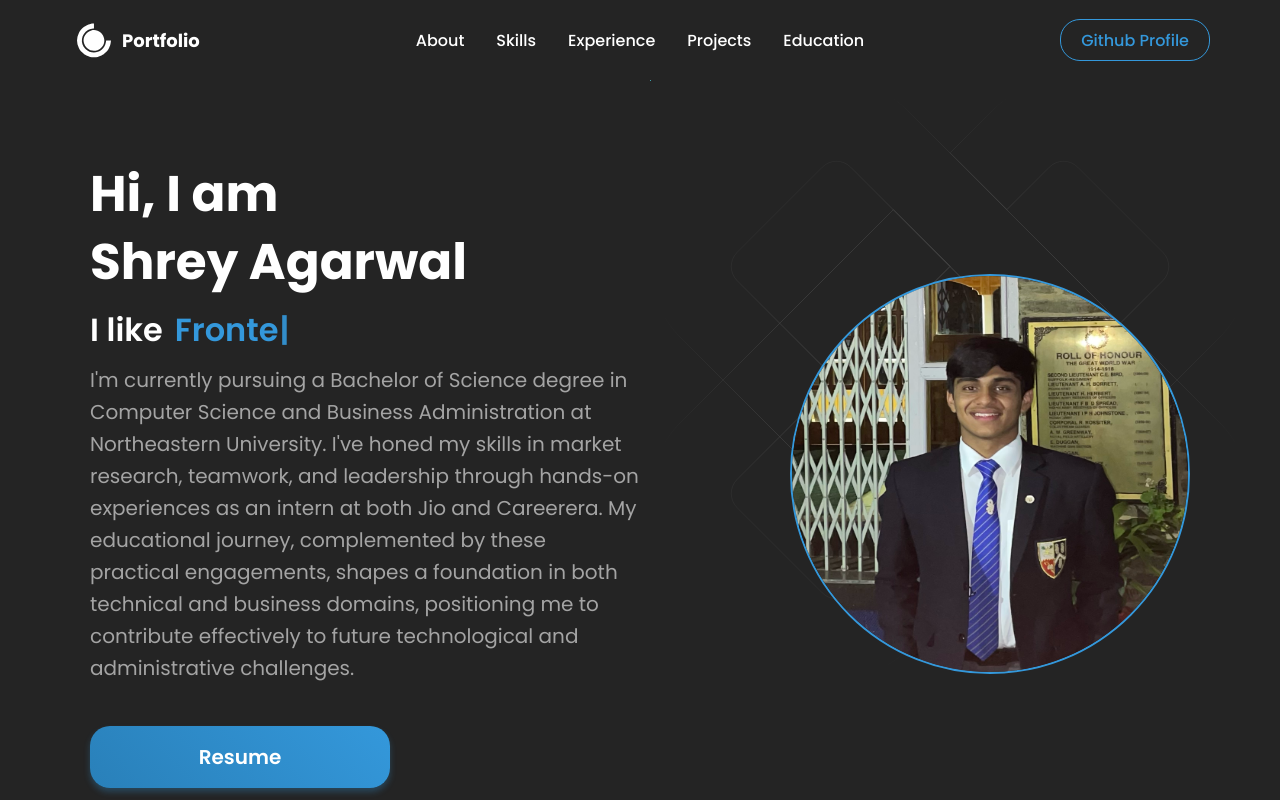
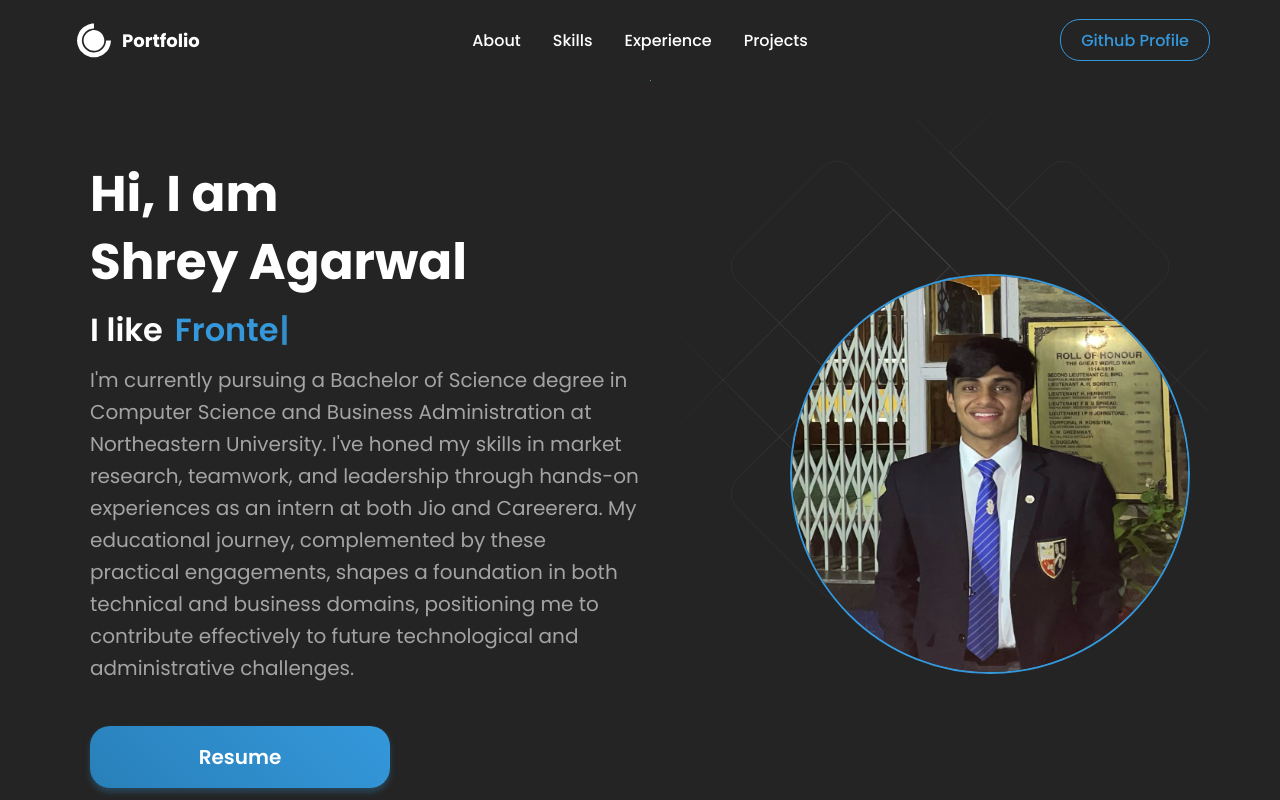
Before and after one commit to shreyagarwal7924/personal-portfolio-website, a React (Vite) app: page / in a window 1280 px wide. Shown: the top 800 px of the page. Built offline with nearby package versions, Linux system fonts and the light colour scheme.

Commit message:
Fixed the navbar

```diff
--- a/src/components/Navbar/index.jsx
+++ b/src/components/Navbar/index.jsx
@@ -240,7 +240,6 @@
           <NavLink href='#skills'>Skills</NavLink>
           <NavLink href='#experience'>Experience</NavLink>
           <NavLink href='#projects'>Projects</NavLink>
-          <NavLink href='#education'>Education</NavLink>
         </NavItems>
         <ButtonContainer>
           <GitHubButton href={Bio.github} target="_blank">Github Profile</GitHubButton>
```
